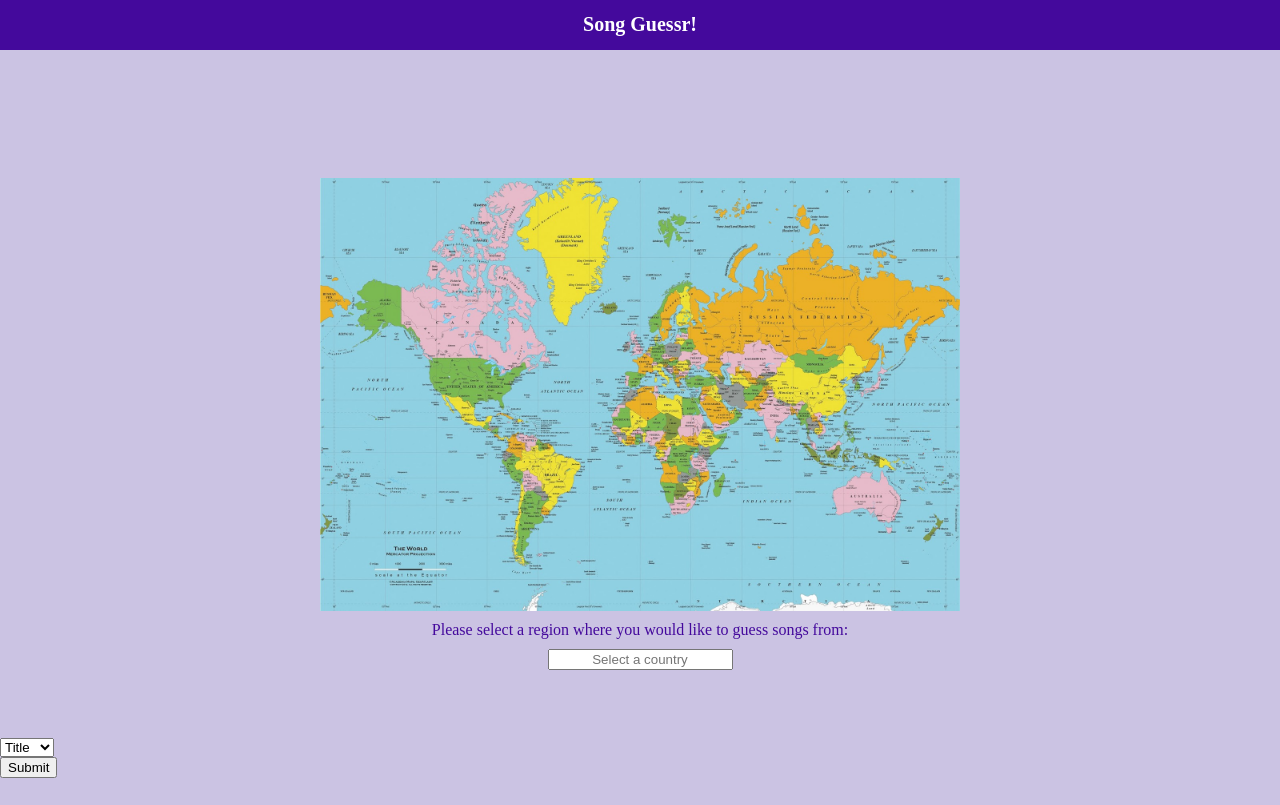
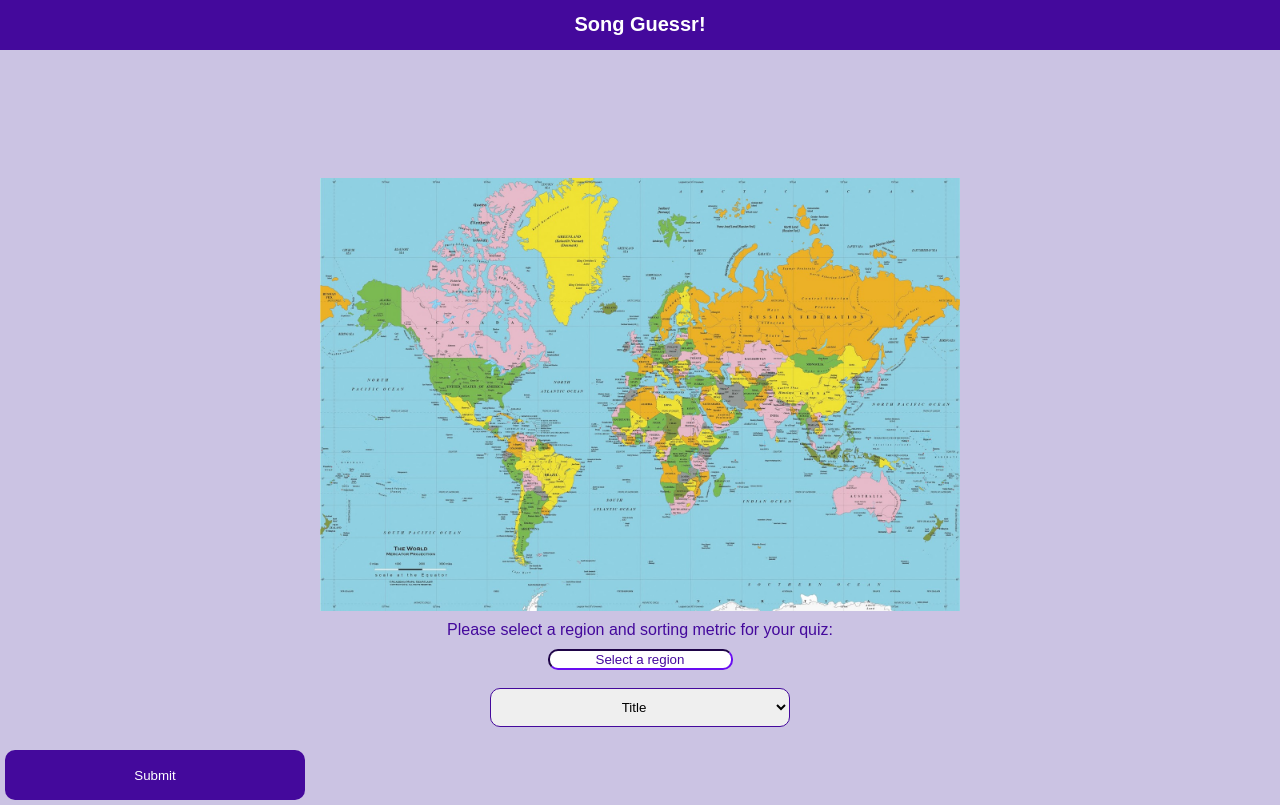
Before and after one commit to Dehpeh/DSA-Dumplings-Project-3, a Flask app: page / in a window 1280 px wide. Before the commit the page ends 778 px from the top, so only its background shows below. Run offline with Flask 3, Linux system fonts and the light colour scheme.

Commit message:
styled the front end a little more

```diff
--- a/app.py
+++ b/app.py
@@ -2,7 +2,10 @@ from flask import Flask, render_template, request
 
 app = Flask(__name__)
 
+# song names from sorting algorithms
 song_names = ["w", "w", "w", "w", "w", "w", "w", "w", "w", "w"]
+
+# run-times
 merge = "0.2s"
 heap = "0.4s"
 
@@ -12,13 +15,14 @@ def index():
 
 @app.route('/process_input', methods=['POST'])
 def process_input():
+    # user input
     country = request.form['region-input']
     metric = request.form['sorting-metric']
 
     print(f'Text Input: {country}')
     print(f'Selected Option: {metric}')
 
-    filePath = ["/static/mp3/spotifydown.com - Would I Lie to You - Radio Edit.mp3", "/static/mp3/spotifydown.com - Treat You Better.mp3", "/static/mp3/spotifydown.com - Would I Lie to You - Radio Edit.mp3", "/static/mp3/spotifydown.com - Treat You Better.mp3", "/static/mp3/spotifydown.com - Would I Lie to You - Radio Edit.mp3", "/static/mp3/spotifydown.com - Treat You Better.mp3", "/static/mp3/spotifydown.com - Would I Lie to You - Radio Edit.mp3", "/static/mp3/spotifydown.com - Treat You Better.mp3", "/static/mp3/spotifydown.com - Would I Lie to You - Radio Edit.mp3", "/static/mp3/spotifydown.com - Treat You Better.mp3"]
+    filePath = ["spotifydown.com - Would I Lie to You - Radio Edit.mp3", "/static/mp3/spotifydown.com - Treat You Better.mp3", "/static/mp3/spotifydown.com - Would I Lie to You - Radio Edit.mp3", "/static/mp3/spotifydown.com - Treat You Better.mp3", "/static/mp3/spotifydown.com - Would I Lie to You - Radio Edit.mp3", "/static/mp3/spotifydown.com - Treat You Better.mp3", "/static/mp3/spotifydown.com - Would I Lie to You - Radio Edit.mp3", "/static/mp3/spotifydown.com - Treat You Better.mp3", "/static/mp3/spotifydown.com - Would I Lie to You - Radio Edit.mp3", "/static/mp3/spotifydown.com - Treat You Better.mp3"]
 
     return render_template('quiz-question.html', path1=filePath[0], path2=filePath[1], path3=filePath[2], path4=filePath[3], path5=filePath[4], path6=filePath[5], path7=filePath[6], path8=filePath[7], path9=filePath[8], path10=filePath[9])
 
--- a/static/general.css
+++ b/static/general.css
@@ -5,6 +5,7 @@ body {
 
 p {
     margin: 0px;
+    font-family: 'Lexend', sans-serif;
 }
 
 /*
@@ -17,6 +18,7 @@ h1 {
     text-align: center;
     font-size: 20px;
     color: white;
+    font-family: 'Lexend', sans-serif;
 }
 
 .navbar {
--- a/static/genre-selection.css
+++ b/static/genre-selection.css
@@ -18,4 +18,46 @@ Background Purple: #d16aff
     margin: auto;
     text-align: center;
     margin-bottom: 50px;
+    display: block;
+    margin: auto;
+    border-color: #44099c;
+    border-radius: 10px;
+
 }
+
+#region-input::placeholder {
+    color: #44099c;
+    font-family: 'Lexend', sans-serif;
+}
+
+#sorting-metric {
+    display: block;
+    margin: auto;
+    text-align: center;
+    padding: 10px;
+    width: 300px;
+    border-color: #44099c;
+    border-style: solid;
+    border-radius: 10px;
+}
+
+#sb {
+    margin: auto;
+    background-color: #44099c;
+    color: white;
+    width: 300px;
+    border: none;
+    border-radius: 10px;
+    margin: 5px;
+    height: 50px;
+    font-family: 'Lexend', sans-serif;
+}
+
+#sb:hover {
+    background-color: #2B35AF;
+    transition: 0.5s;
+}
+
+#sb:active {
+    background-color: #44099c;
+}
--- a/static/quiz-question.css
+++ b/static/quiz-question.css
@@ -26,6 +26,7 @@ Background Purple: #d16aff
     border-color: #44099c;
     background-color: white;
     margin: 0px;
+    margin-top: 25px;
     border-radius: 10px 10px 0px 0px;
 }
 
@@ -57,7 +58,7 @@ Background Purple: #d16aff
     margin: 0px;
 }
 
-#guess-input {
+.guess-input {
     display: block;
     margin: auto;
     text-align: center;
@@ -68,6 +69,7 @@ Background Purple: #d16aff
     border-radius: 10px;
 }
 
-#guess-input::placeholder {
+.guess-input::placeholder {
     color:  #44099c;
+    font-family: 'Lexend', sans-serif;
 }
--- a/templates/genre-selection.html
+++ b/templates/genre-selection.html
@@ -12,9 +12,9 @@
     <div class="vertical"></div>
     <div class="map">
         <img src="{{ url_for('static', filename='mercator_classic_world_political_wall_mural_lg.jpg') }}" class="map_img">
-        <p class="description">Please select a region where you would like to guess songs from:</p>
+        <p class="description">Please select a region and sorting metric for your quiz:</p>
         <form action="/process_input" method="post">
-            <input type="text" id="region-input" name="region-input" placeholder="Select a country" onkeydown="return event.key != 'Enter';" required>
+            <input type="text" id="region-input" name="region-input" placeholder="Select a region" onkeydown="return event.key != 'Enter';" required>
 
             <br>
 
@@ -27,7 +27,7 @@
 
             <br>
 
-            <button type="submit">Submit</button>
+            <button id="sb" type="submit">Submit</button>
         </form>
 </body>
 </html>
--- a/templates/results.html
+++ b/templates/results.html
@@ -3,6 +3,9 @@
     <title>Song Guessr!</title>
     <link rel="stylesheet" href="../static/results.css">
     <link rel="stylesheet" href="../static/general.css">
+    <link rel="preconnect" href="https://fonts.googleapis.com">
+    <link rel="preconnect" href="https://fonts.gstatic.com" crossorigin>
+    <link href="https://fonts.googleapis.com/css2?family=Lexend:wght@400;500;700&family=Montserrat:wght@400;500;600;700&display=swap" rel="stylesheet">
 <body>
     <div class="navbar">
         <h1>Song Guessr!</h1>
```
Also changed, not shown: templates/quiz-question.html (+14 -12 lines), 1 other file.
